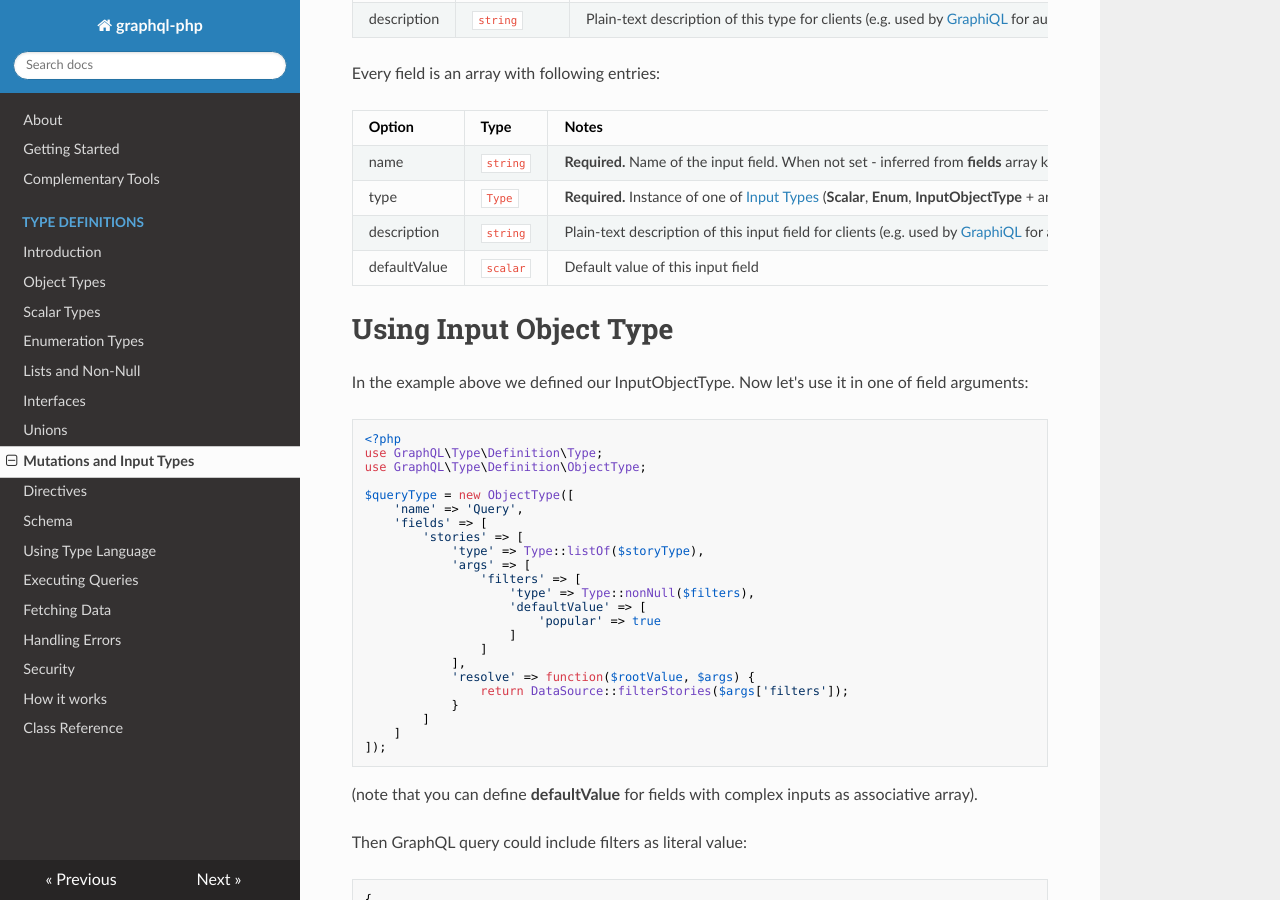
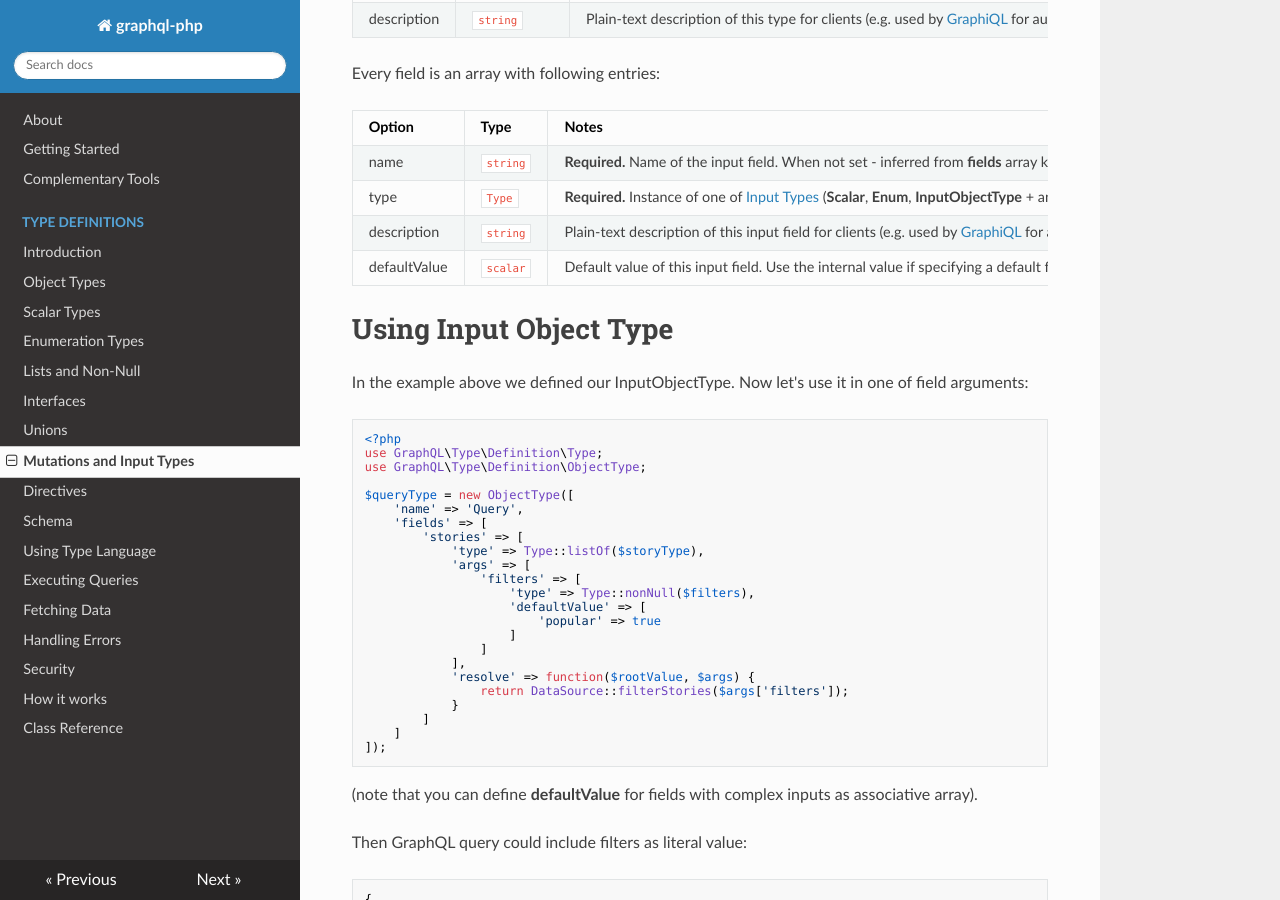
Before and after one commit to webonyx/graphql-php, an MkDocs documentation site: the page built from docs/type-system/input-types.md, in a window 1280 px wide and 900 px high, scrolled down 2169 px. Built offline with MkDocs 1.6.1, drawn with Linux system fonts in a browser that asks for light colours; nearby versions of some CDN libraries; old or Windows-style settings are respelled for this version of MkDocs.

Commit message:
Mention default value definition for enum args in docs

```diff
--- a/docs/type-system/input-types.md
+++ b/docs/type-system/input-types.md
@@ -114,7 +114,7 @@ Option | Type | Notes
 name | `string` | **Required.** Name of the input field. When not set - inferred from **fields** array key
 type | `Type` | **Required.** Instance of one of [Input Types](input-types.md) (**Scalar**, **Enum**, **InputObjectType** + any combination of those with **nonNull** and **listOf** modifiers)
 description | `string` | Plain-text description of this input field for clients (e.g. used by [GraphiQL](https://github.com/graphql/graphiql) for auto-generated documentation)
-defaultValue | `scalar` | Default value of this input field
+defaultValue | `scalar` | Default value of this input field. Use the internal value if specifying a default for an **enum** type
 
 # Using Input Object Type
 In the example above we defined our InputObjectType. Now let's use it in one of field arguments:
```
Also changed, not shown: docs/type-system/object-types.md (+1 -1 lines).
